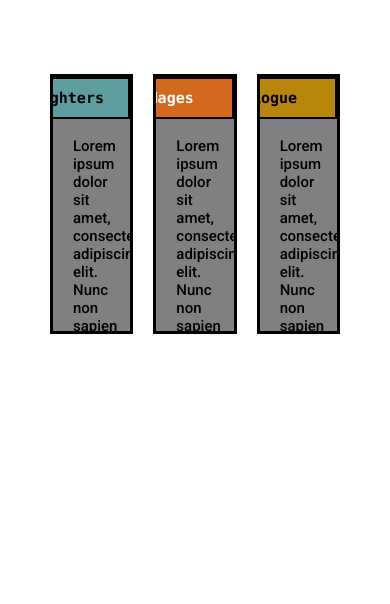
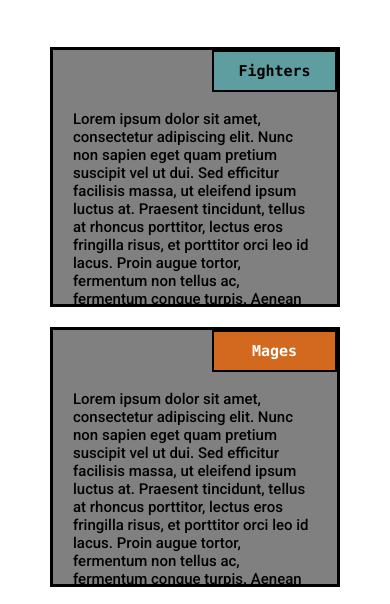
Before and after one commit to Reymags23/module2-solution, a plain HTML site: page index.html in a window 390 px wide. Shown: the part 191-795 px from the top of the page. Drawn offline with Linux system fonts and the light colour scheme.

Commit message:
Module 2 Solution

```diff
--- a/index.html
+++ b/index.html
@@ -13,9 +13,9 @@
     </header>
 
     <div id = "container">
-        <section class = "box1"><span class = "ch">Fighters</span><p>Lorem ipsum dolor sit amet, consectetur adipiscing elit. Nunc non sapien eget quam pretium suscipit vel ut dui. Sed efficitur facilisis massa, ut eleifend ipsum luctus at. Praesent tincidunt, tellus at rhoncus porttitor, lectus eros fringilla risus, et porttitor orci leo id lacus. Proin augue tortor, fermentum non tellus ac, fermentum congue turpis. Aenean sollicitudin, erat ut elementum molestie, massa ante tincidunt tellus, aliquet suscipit odio tellus at leo. Duis posuere mi nulla, a semper magna accumsan nec. Phasellus quis justo eu nunc rutrum aliquam. Nullam vehicula sit amet purus vel bibendum. Mauris sollicitudin ex urna, at ullamcorper metus venenatis non. Mauris varius varius tortor, vel semper tortor efficitur in. Nullam ut laoreet augue. Donec ut diam luctus, tristique tortor ac, tempus nunc. Suspendisse orci ipsum, dignissim sit amet eros at, lacinia finibus diam. Phasellus interdum imperdiet purus in dignissim.</p></section>
-        <section class = "box2"><span class = "ch1">Mages</span><p>Lorem ipsum dolor sit amet, consectetur adipiscing elit. Nunc non sapien eget quam pretium suscipit vel ut dui. Sed efficitur facilisis massa, ut eleifend ipsum luctus at. Praesent tincidunt, tellus at rhoncus porttitor, lectus eros fringilla risus, et porttitor orci leo id lacus. Proin augue tortor, fermentum non tellus ac, fermentum congue turpis. Aenean sollicitudin, erat ut elementum molestie, massa ante tincidunt tellus, aliquet suscipit odio tellus at leo. Duis posuere mi nulla, a semper magna accumsan nec. Phasellus quis justo eu nunc rutrum aliquam. Nullam vehicula sit amet purus vel bibendum. Mauris sollicitudin ex urna, at ullamcorper metus venenatis non. Mauris varius varius tortor, vel semper tortor efficitur in. Nullam ut laoreet augue. Donec ut diam luctus, tristique tortor ac, tempus nunc. Suspendisse orci ipsum, dignissim sit amet eros at, lacinia finibus diam. Phasellus interdum imperdiet purus in dignissim.</p></section>
-        <section class = "box3"><span class = "ch2">Rogue</span><p>Lorem ipsum dolor sit amet, consectetur adipiscing elit. Nunc non sapien eget quam pretium suscipit vel ut dui. Sed efficitur facilisis massa, ut eleifend ipsum luctus at. Praesent tincidunt, tellus at rhoncus porttitor, lectus eros fringilla risus, et porttitor orci leo id lacus. Proin augue tortor, fermentum non tellus ac, fermentum congue turpis. Aenean sollicitudin, erat ut elementum molestie, massa ante tincidunt tellus, aliquet suscipit odio tellus at leo. Duis posuere mi nulla, a semper magna accumsan nec. Phasellus quis justo eu nunc rutrum aliquam. Nullam vehicula sit amet purus vel bibendum. Mauris sollicitudin ex urna, at ullamcorper metus venenatis non. Mauris varius varius tortor, vel semper tortor efficitur in. Nullam ut laoreet augue. Donec ut diam luctus, tristique tortor ac, tempus nunc. Suspendisse orci ipsum, dignissim sit amet eros at, lacinia finibus diam. Phasellus interdum imperdiet purus in dignissim.</p></section>
+        <section class = "box1"><span class = "ch">Fighters</span><p>Lorem ipsum dolor sit amet, consectetur adipiscing elit. Nunc non sapien eget quam pretium suscipit vel ut dui. Sed efficitur facilisis massa, ut eleifend ipsum luctus at. Praesent tincidunt, tellus at rhoncus porttitor, lectus eros fringilla risus, et porttitor orci leo id lacus. Proin augue tortor, fermentum non tellus ac, fermentum congue turpis. Aenean sollicitudin, erat ut elementum molestie, massa ante tincidunt tellus, aliquet suscipit odio tellus at leo.</p></section>
+        <section class = "box2"><span class = "ch1">Mages</span><p>Lorem ipsum dolor sit amet, consectetur adipiscing elit. Nunc non sapien eget quam pretium suscipit vel ut dui. Sed efficitur facilisis massa, ut eleifend ipsum luctus at. Praesent tincidunt, tellus at rhoncus porttitor, lectus eros fringilla risus, et porttitor orci leo id lacus. Proin augue tortor, fermentum non tellus ac, fermentum congue turpis. Aenean sollicitudin, erat ut elementum molestie, massa ante tincidunt tellus, aliquet suscipit odio tellus at leo.</p></section>
+        <section class = "box3"><span class = "ch2">Rogue</span><p>Lorem ipsum dolor sit amet, consectetur adipiscing elit. Nunc non sapien eget quam pretium suscipit vel ut dui. Sed efficitur facilisis massa, ut eleifend ipsum luctus at. Praesent tincidunt, tellus at rhoncus porttitor, lectus eros fringilla risus, et porttitor orci leo id lacus. Proin augue tortor, fermentum non tellus ac, fermentum congue turpis. Aenean sollicitudin, erat ut elementum molestie, massa ante tincidunt tellus, aliquet suscipit odio tellus at leo.</p></section>
     </div>
 </body>
 </html>
--- a/style.css
+++ b/style.css
@@ -2,6 +2,7 @@ body {
     font-family: "Lucida Console", Courier, monospace;
     margin: 50px;
     font-size:20px;
+    overflow:auto;
 }
 
 header {
@@ -83,3 +84,51 @@ header h1 {
     margin-top:60px;
     font-size:15px;
 }
+
+@media only screen and (max-width: 1024px) and (min-width:601px) {
+    #container {
+        position: relative;
+        height: 600px;
+    }
+
+    #container > .box1 {
+        width:50%;
+        float:left;
+    }
+
+    #container > .box2 {
+        width:50%;
+        float:right;
+    }
+
+    #container > .box3 {
+        position:absolute;
+        width:100%;
+        margin-top:340px;
+        margin-left:0px;
+    }
+  }
+
+  @media only screen and (max-width: 600px) {
+    #container {
+        display:block;
+    }
+
+    #container > .box1 {
+        width:100%;
+        float:none;
+    }
+
+    #container > .box2 {
+        width:100%;
+        float:none;
+        margin-top:20px;
+    }
+
+    #container > .box3 {
+        position: static;
+        width:100%;
+        margin-left:0px;
+        margin-top:20px;
+    }
+  }
```
Also changed, not shown: 1 other file.
